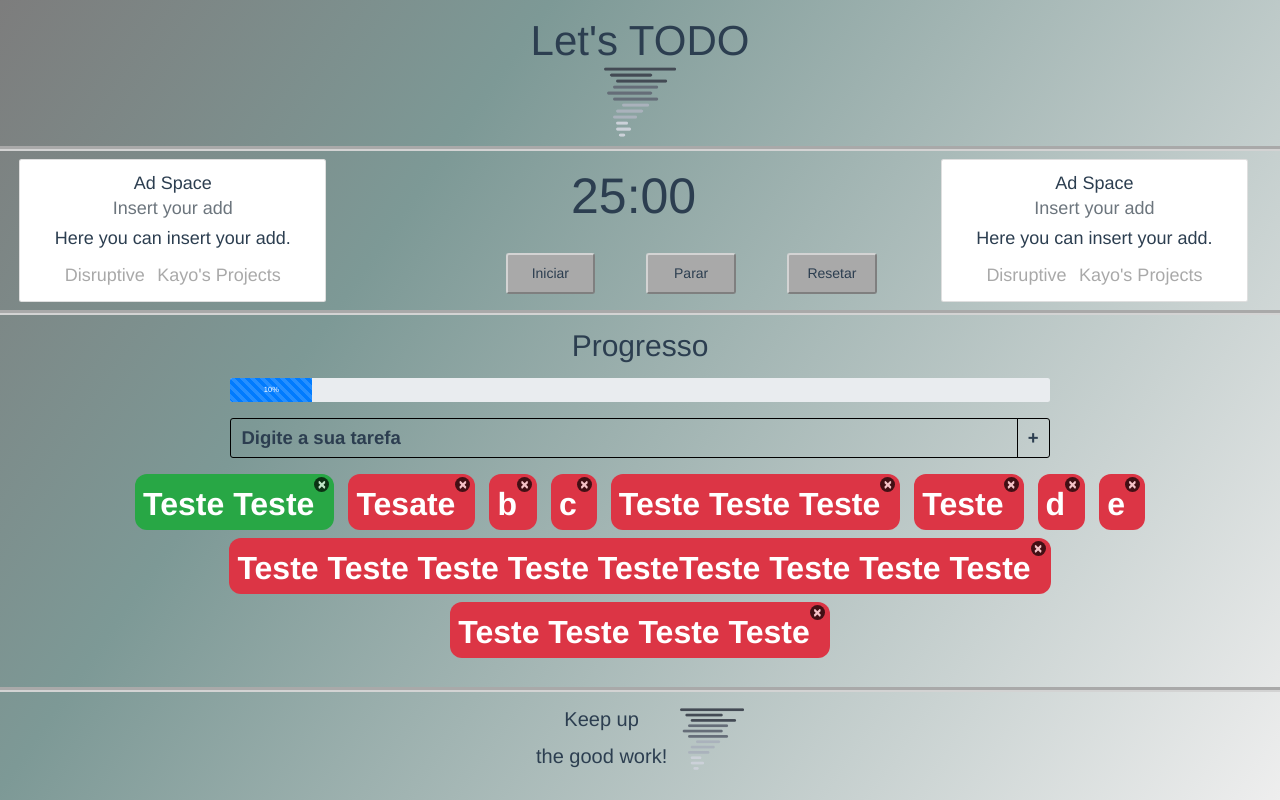
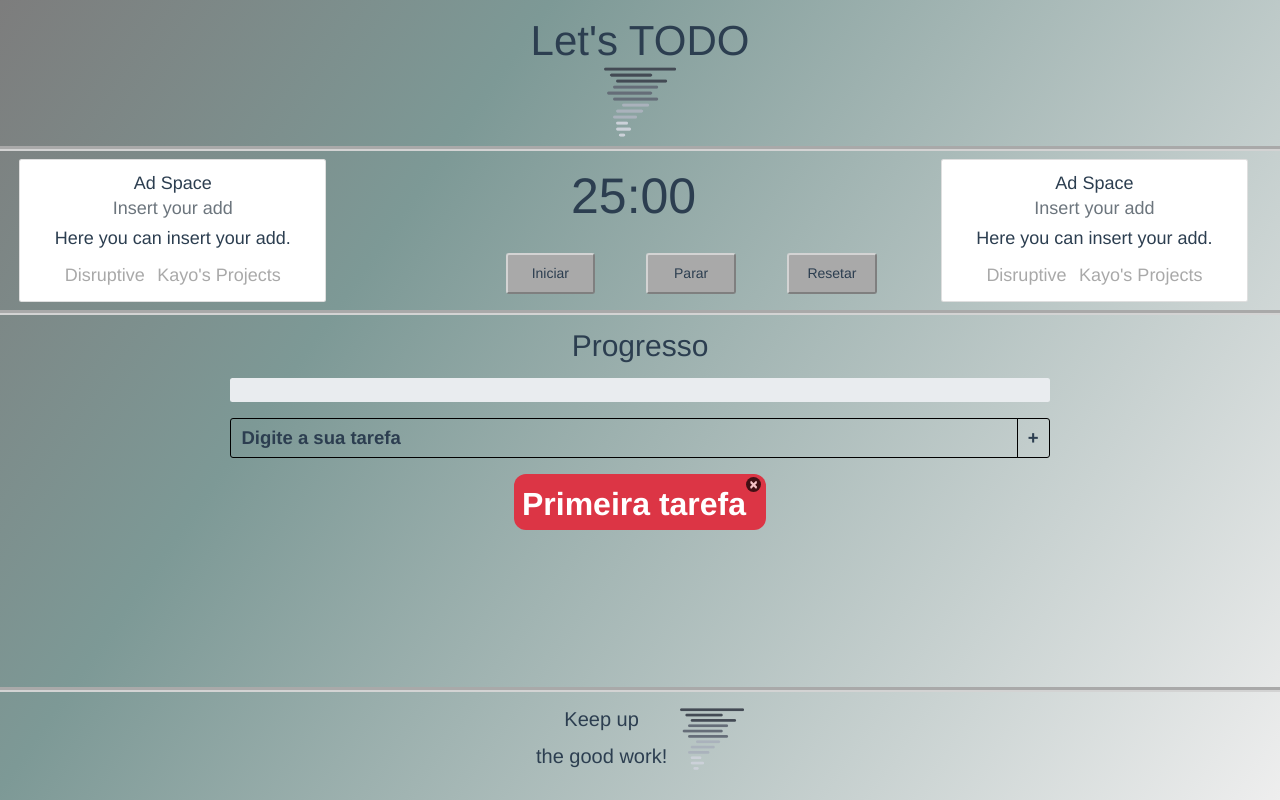
Before and after one commit to Kayofpimentel/vue-course, a Vue app in the folder desafiotodo/: page / in a window 1280 px wide. Built offline with nearby package versions, Linux system fonts and the light colour scheme.

Commit message:
Modificando a lista de tarefas para um objeto tarefas, simplificando a exclusividade - das tarefas.

```diff
--- a/desafiotodo/src/barramento.js
+++ b/desafiotodo/src/barramento.js
@@ -3,11 +3,9 @@ export default new Vue({
 
     methods:{
         adicionarTarefa(tarefa){
-            console.log(tarefa)
             this.$emit("adicionarTarefa",tarefa)
         },
         atualizarProgresso(infoTarefas){
-            console.log(infoTarefas)
             this.$emit("atualizarProgresso", infoTarefas)
         }
     }
--- a/desafiotodo/src/components/listaTarefas.vue
+++ b/desafiotodo/src/components/listaTarefas.vue
@@ -1,8 +1,8 @@
 <template>
   <div class="lista-tarefas-style" >
-    <span v-for="(tarefa, index) in lista" :class="{'badge-danger':!tarefa.status, 'badge-success':tarefa.status}" :key="index" class="badge caixa-tarefa" @click="finalizarTarefa(tarefa)">
-      <p >{{tarefa.descricao}}</p>
-      <button @click.stop="retirarTarefa(index)" type="button" class="close acao-finalizar" aria-label="Close">
+    <span v-for="(status, chave) in tarefas" :class="{'badge-danger':!status, 'badge-success':status}" :key="chave" class="badge caixa-tarefa" @click="finalizarTarefa(chave)">
+      <p >{{chave}}</p>
+      <button @click.stop="retirarTarefa(chave)" type="button" class="close acao-finalizar" aria-label="Close">
         <span aria-hidden="true">&times;</span>
       </button>
     </span>
@@ -17,41 +17,39 @@ export default {
   name: "ListaTarefas",
   data() {
     return {
-      lista: [{ descricao: "Teste Teste", status: 1 },{ descricao: "Tesate", status: 0 },{ descricao: "b", status: 0 },{ descricao: "c", status: 0 },{ descricao: "Teste Teste Teste", status: 0 },{ descricao: "Teste", status: 0 },{ descricao: "d", status: 0 },{ descricao: "e", status: 0 },{ descricao: "Teste Teste Teste Teste TesteTeste Teste Teste Teste", status: 0 },{ descricao: "Teste Teste Teste Teste", status: 0 }]
+      tarefas: {'Primeira tarefa': false}
     }
   },
   methods:{
-    finalizarTarefa(tarefa){
+    finalizarTarefa(chave){
       const vm = this
-      tarefa.status = !tarefa.status
+      vm.tarefas[chave] = !vm.tarefas[chave]
       vm.$nextTick(Barramento.atualizarProgresso(vm.calcularCompletas))
     },
-    retirarTarefa(index){
+    retirarTarefa(chave){
       const vm = this
-      vm.lista.splice(index,1)
+      vm.$delete(vm.tarefas, chave)
     },
     adicionarTarefa(novaTarefa){
       const vm = this
-      vm.lista.push({descricao: novaTarefa, status: 0})
-      console.log(novaTarefa)
-      console.log(vm.lista)
+      vm.$set(vm.tarefas,novaTarefa,false)
     },
   },
   computed:{
     calcularCompletas(){
       const vm = this
-      let totalTarefas = 0
+      let totalTarefas = Object.entries(vm.tarefas).length
       let totalFeito = 0
-      if(vm.lista.length >= 1){
-        totalTarefas = vm.lista.length
+      if(totalTarefas >= 1){
         const feitas = (statusTarefa, total) => statusTarefa + total
-        totalFeito = vm.lista.map(tarefa => tarefa.status).reduce(feitas)
+        const listaTarefas = Object.entries(vm.tarefas)
+        totalFeito = listaTarefas.map(tarefa => tarefa[1] ? 1 : 0).reduce(feitas)
       }
       return {completas: totalFeito, total: totalTarefas}
     }
   },
   watch:{
-    lista(){
+    tarefas(){
       const vm = this
       Barramento.atualizarProgresso(vm.calcularCompletas)
     }
```
